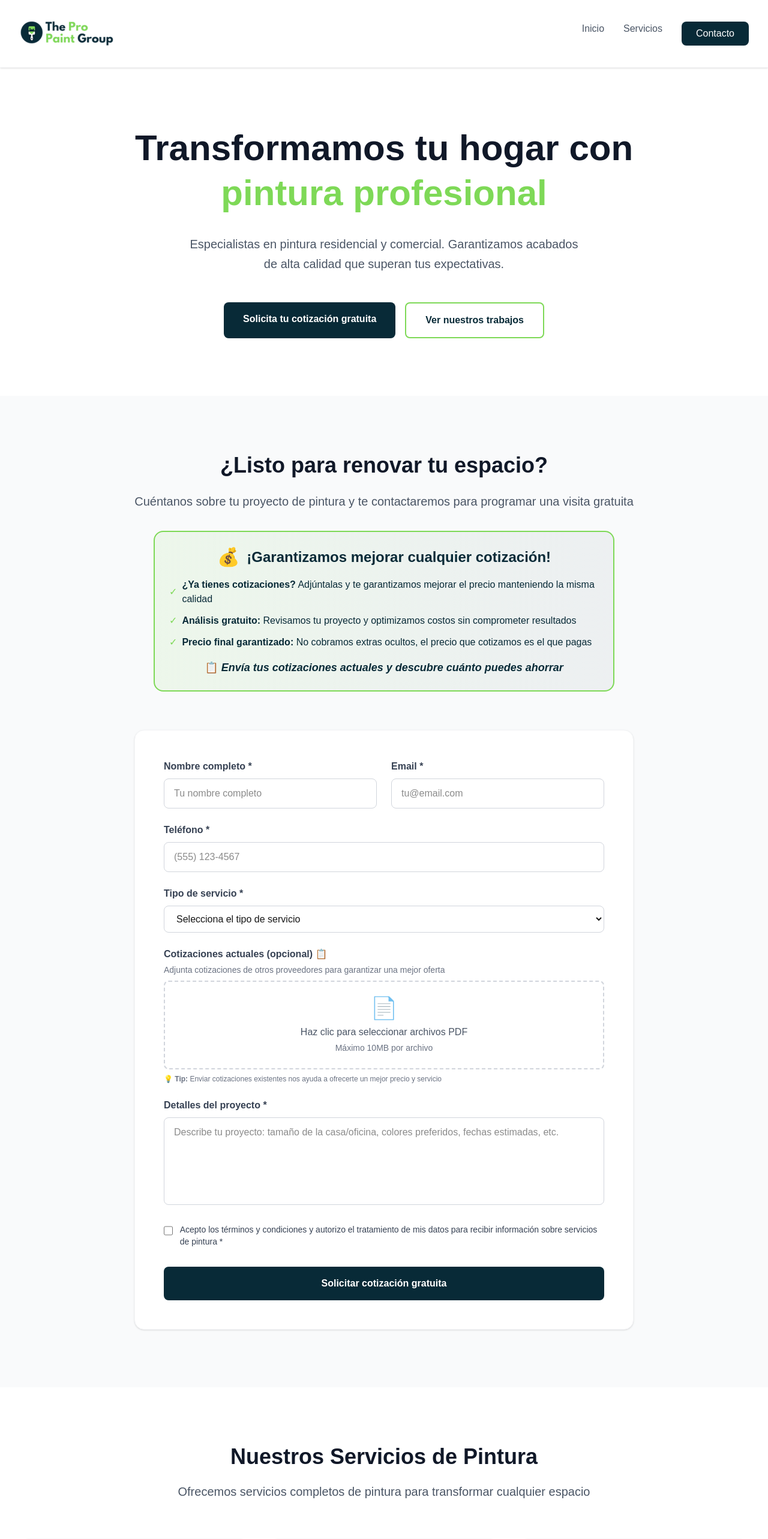
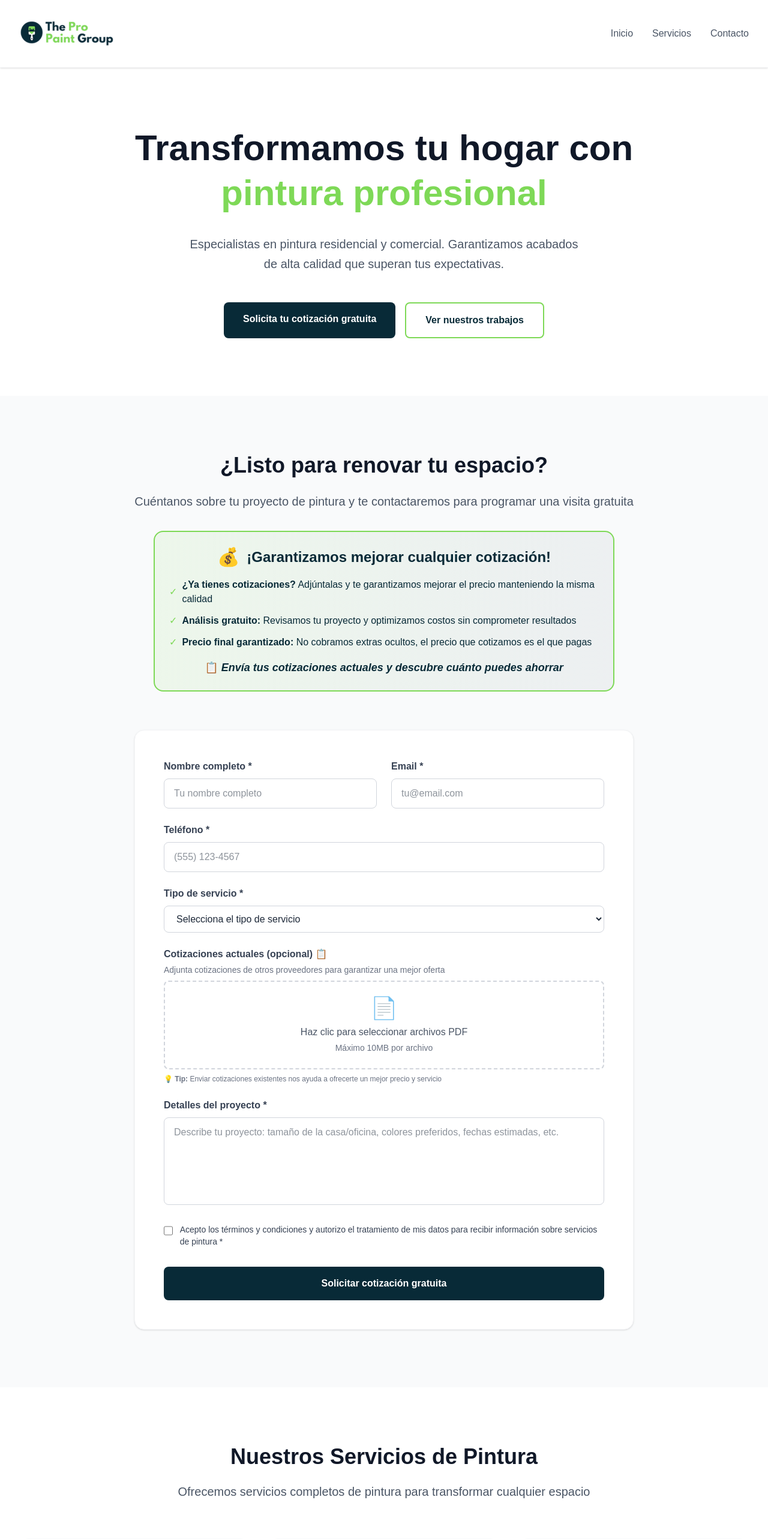
Before and after one commit to castrosergio1008/tppg-landing-page, a Next.js app: page / in a window 1280 px wide. Shown: the top 2566 px of the page at 60% size. Built offline with nearby package versions, Linux system fonts and the light colour scheme.

Commit message:
feact: modificación del color de texto en el formulario, modificación color footer

```diff
--- a/pages/index.js
+++ b/pages/index.js
@@ -167,7 +167,7 @@
             <nav className="hidden md:flex space-x-8">
               <a href="#inicio" className="text-gray-600 hover:text-[#7ED957] transition-colors font-medium">Inicio</a>
               <a href="#servicios" className="text-gray-600 hover:text-[#7ED957] transition-colors font-medium">Servicios</a>
-              <a href="#contacto" className="bg-[#082A37] text-white px-6 py-2 rounded-lg hover:bg-opacity-90 transition-colors font-medium">Contacto</a>
+              <a href="#contacto" className="text-gray-600 hover:text-[#7ED957] transition-colors font-medium">Contacto</a>
             </nav>
           </div>
         </div>
@@ -251,7 +251,7 @@
                     value={formData.nombre}
                     onChange={handleChange}
                     disabled={isSubmitting}
-                    className={`w-full px-4 py-3 border rounded-lg focus:outline-none focus:ring-2 focus:ring-[#7ED957] bg-white transition-colors ${
+                    className={`w-full px-4 py-3 border rounded-lg focus:outline-none focus:ring-2 focus:ring-[#7ED957] bg-white text-gray-800 transition-colors ${
                       errors.nombre ? 'border-red-500' : 'border-gray-300'
                     } ${isSubmitting ? 'opacity-50 cursor-not-allowed' : ''}`}
                     placeholder="Tu nombre completo"
@@ -276,7 +276,7 @@
                     value={formData.email}
                     onChange={handleChange}
                     disabled={isSubmitting}
-                    className={`w-full px-4 py-3 border rounded-lg focus:outline-none focus:ring-2 focus:ring-[#7ED957] bg-white transition-colors ${
+                    className={`w-full px-4 py-3 border rounded-lg focus:outline-none focus:ring-2 focus:ring-[#7ED957] bg-white text-gray-800 transition-colors ${
                       errors.email ? 'border-red-500' : 'border-gray-300'
                     } ${isSubmitting ? 'opacity-50 cursor-not-allowed' : ''}`}
                     placeholder="tu@email.com"
@@ -302,7 +302,7 @@
                   value={formData.telefono}
                   onChange={handleChange}
                   disabled={isSubmitting}
-                  className={`w-full px-4 py-3 border rounded-lg focus:outline-none focus:ring-2 focus:ring-[#7ED957] bg-white transition-colors ${
+                  className={`w-full px-4 py-3 border rounded-lg focus:outline-none focus:ring-2 focus:ring-[#7ED957] bg-white text-gray-800 transition-colors ${
                     errors.telefono ? 'border-red-500' : 'border-gray-300'
                   } ${isSubmitting ? 'opacity-50 cursor-not-allowed' : ''}`}
                   placeholder="(555) 123-4567"
@@ -326,7 +326,7 @@
                   value={formData.tipoServicio}
                   onChange={handleChange}
                   disabled={isSubmitting}
-                  className={`w-full px-4 py-3 border rounded-lg focus:outline-none focus:ring-2 focus:ring-[#7ED957] bg-white transition-colors ${
+                  className={`w-full px-4 py-3 border rounded-lg focus:outline-none focus:ring-2 focus:ring-[#7ED957] bg-white text-gray-800 transition-colors ${
                     errors.tipoServicio ? 'border-red-500' : 'border-gray-300'
                   } ${isSubmitting ? 'opacity-50 cursor-not-allowed' : ''}`}
                 >
@@ -406,7 +406,7 @@
                   onChange={handleChange}
                   disabled={isSubmitting}
                   rows="5"
-                  className={`w-full px-4 py-3 border rounded-lg focus:outline-none focus:ring-2 focus:ring-[#7ED957] resize-none bg-white transition-colors ${
+                  className={`w-full px-4 py-3 border rounded-lg focus:outline-none focus:ring-2 focus:ring-[#7ED957] resize-none bg-white text-gray-800 transition-colors ${
                     errors.mensaje ? 'border-red-500' : 'border-gray-300'
                   } ${isSubmitting ? 'opacity-50 cursor-not-allowed' : ''}`}
                   placeholder="Describe tu proyecto: tamaño de la casa/oficina, colores preferidos, fechas estimadas, etc."
@@ -447,7 +447,7 @@
               {/* Error general */}
               {errors.general && (
                 <div className="bg-red-50 border border-red-200 text-red-800 px-4 py-3 rounded-lg mt-6 flex items-center">
-                  <span className="mr-2">❌</span>
+                  <span className="mr-2">⌘</span>
                   {errors.general}
                 </div>
               )}
@@ -549,7 +549,7 @@
       </section>
 
       {/* Footer */}
-      <footer className="bg-[#082A37] text-white py-12">
+      <footer className="bg-[#F0F0F0] text-white py-12">
         <div className="max-w-7xl mx-auto px-4 sm:px-6 lg:px-8">
           <div className="text-center">
             <div className="flex items-center justify-center mb-4">
@@ -559,15 +559,15 @@
                 className="h-16 w-auto"
               />
             </div>
-            <p className="text-gray-300 mb-6">
+            <p className="text-gray-500 mb-6">
               Transformando hogares y negocios con pintura profesional desde 2024
             </p>
             <div className="flex justify-center space-x-6">
-              <a href="#" className="text-gray-300 hover:text-[#7ED957] transition-colors">Facebook</a>
-              <a href="#" className="text-gray-300 hover:text-[#7ED957] transition-colors">Instagram</a>
-              <a href="#" className="text-gray-300 hover:text-[#7ED957] transition-colors">Google</a>
+              <a href="#" className="text-gray-500 hover:text-[#7ED957] transition-colors">Facebook</a>
+              <a href="#" className="text-gray-500 hover:text-[#7ED957] transition-colors">Instagram</a>
+              <a href="#" className="text-gray-500 hover:text-[#7ED957] transition-colors">Google</a>
             </div>
-            <div className="mt-8 pt-8 border-t border-gray-700 text-sm text-gray-400">
+            <div className="mt-8 pt-8 border-t border-gray-700 text-sm text-gray-500">
               © 2024 The Pro Paint Group. Todos los derechos reservados.
             </div>
           </div>
```
